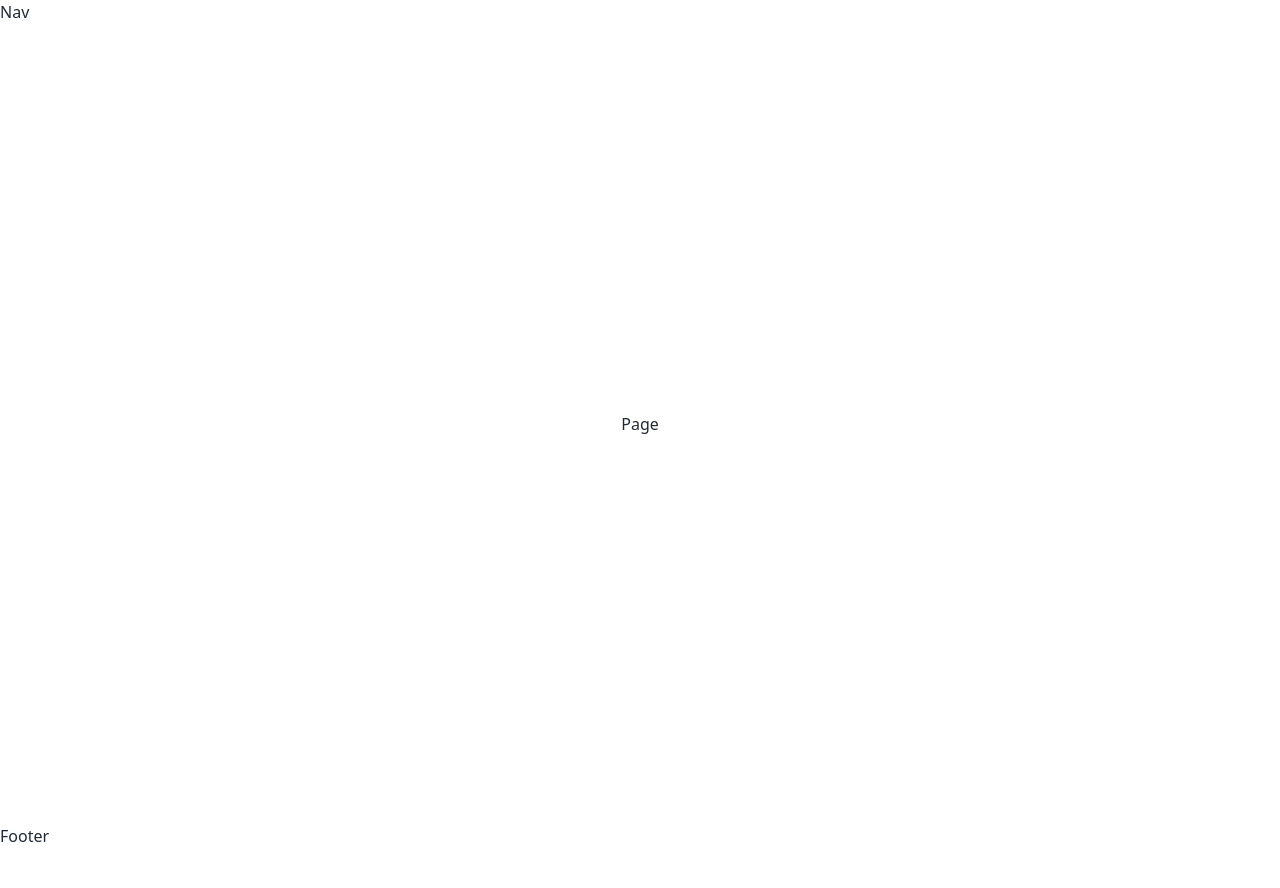
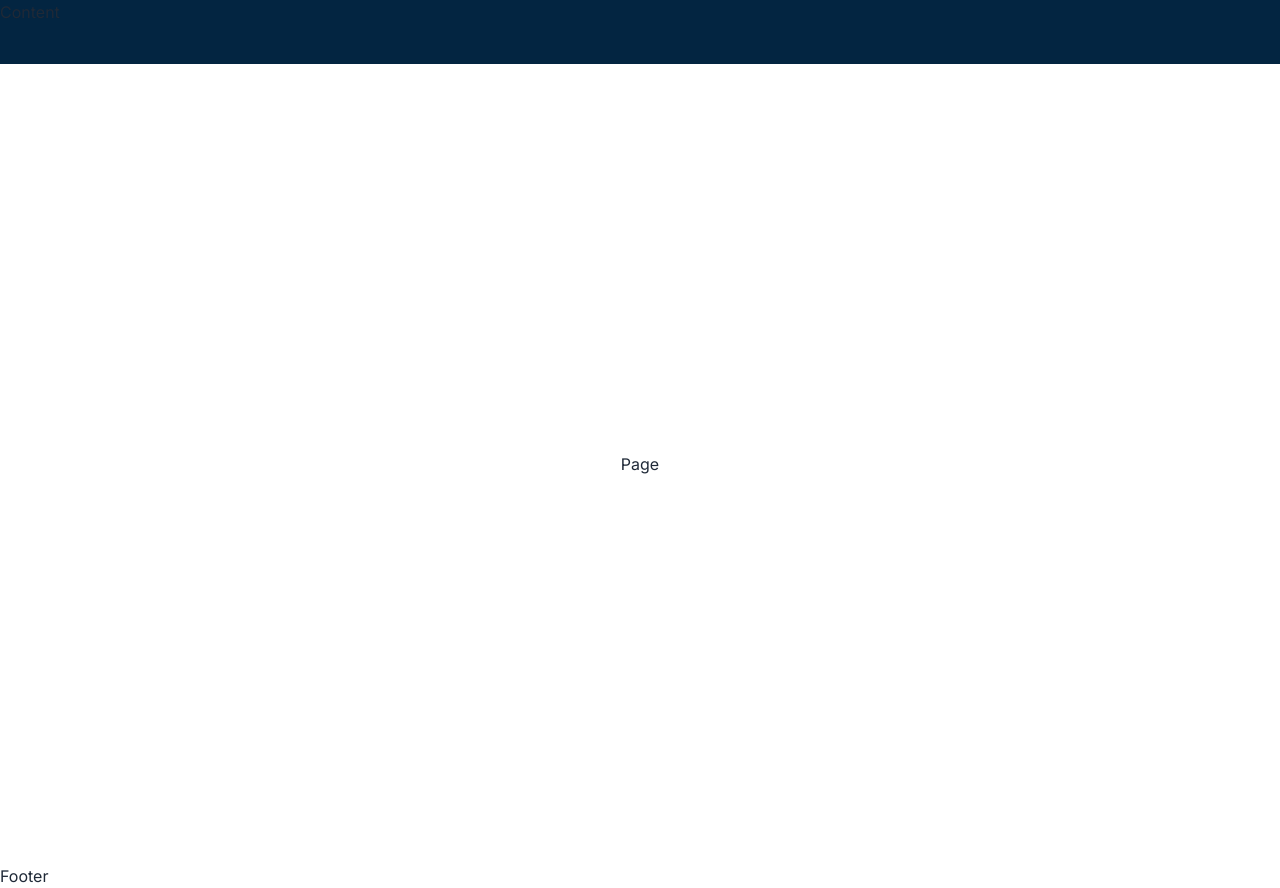
Before and after one commit to UmbrellaCrow612/tmdb, a Next.js app: page / in a window 1280 px wide. Before the commit the page ends 848 px from the top, so only its background shows below. Built offline with nearby package versions, Linux system fonts and the light colour scheme.

Commit message:
added inter

```diff
--- a/src/components/Navigation/index.tsx
+++ b/src/components/Navigation/index.tsx
@@ -1,7 +1,11 @@
 export default function Navigation() {
   return (
     <>
-      <nav>Nav</nav>
+      <nav className="w-full bg-[#032541] h-16">
+        <div className="container mx-auto">
+          Content
+        </div>
+      </nav>
     </>
   );
 }
--- a/src/layouts/GlobalLayout.tsx
+++ b/src/layouts/GlobalLayout.tsx
@@ -2,14 +2,21 @@ import Footer from "@/components/Footer";
 import Navigation from "@/components/Navigation";
 import { ReactNode } from "react";
 
+import { Inter } from "next/font/google";
+
+const inter = Inter({
+  subsets: ["latin"],
+  weight: ["100", "200", "300", "400", "500", "600", "700", "800", "900"],
+});
+
 export default function GlobalLayout({ children }: { children: ReactNode }) {
   return (
-    <>
+    <div className={`w-full h-full ${inter.className}`}>
       <Navigation />
       <main className="w-full h-full container mx-auto px-6 lg:px-0">
         {children}
       </main>
       <Footer />
-    </>
+    </div>
   );
 }
```
